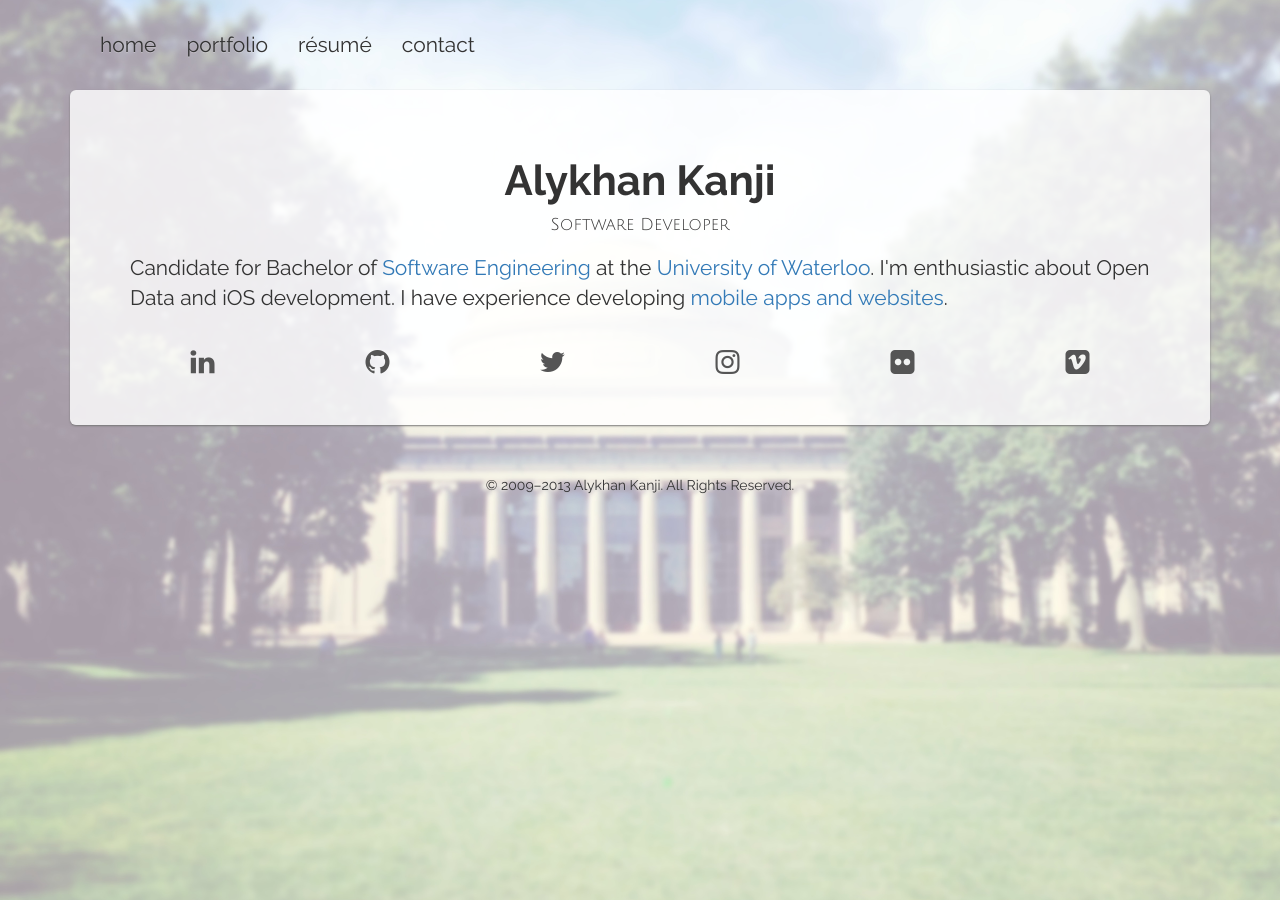
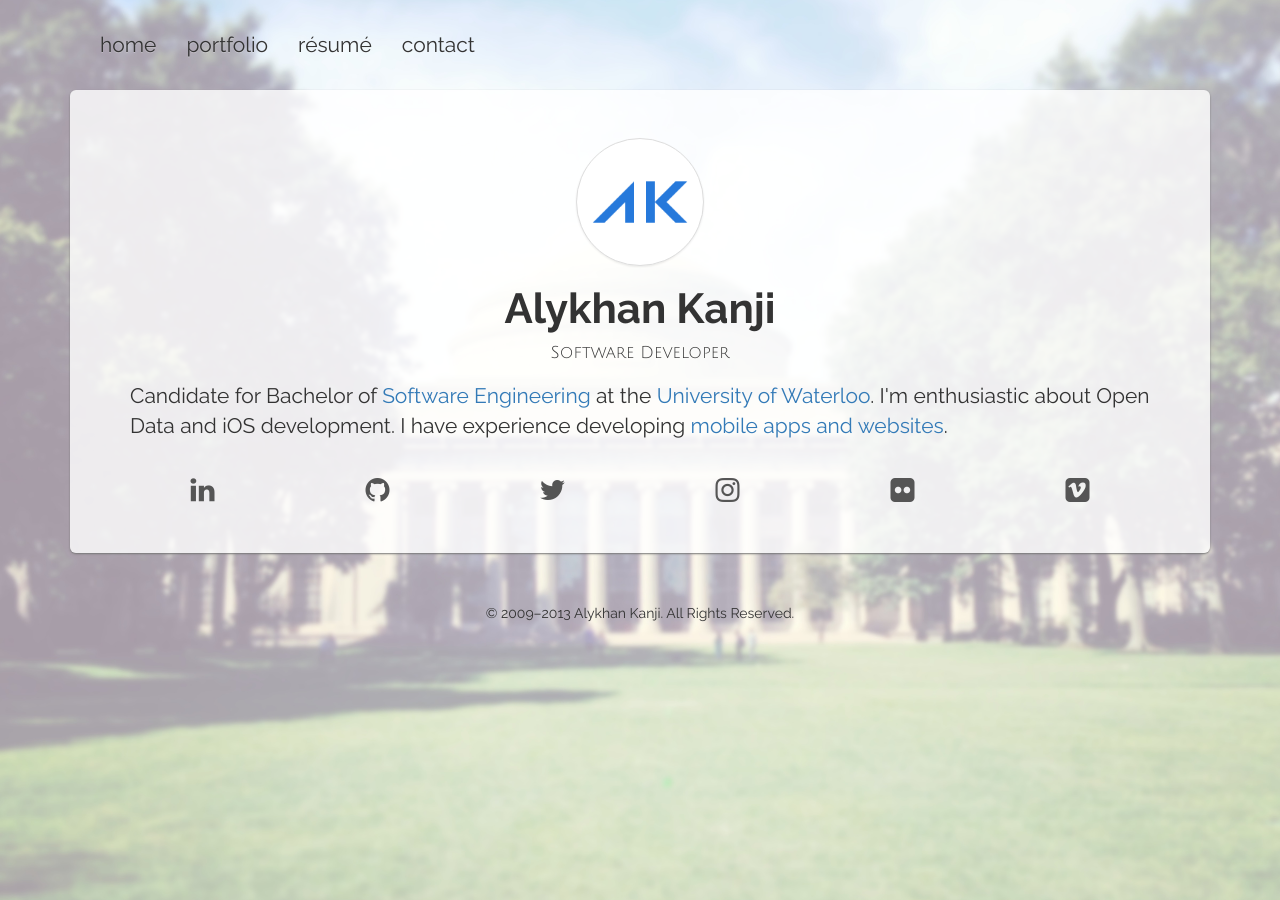
Before and after one commit to alykhank/alykhank.github.io, a Jekyll site: the page built from index.html, in a window 1280 px wide. Built offline with Jekyll 4.4.1, drawn with Linux system fonts in a browser that asks for light colours; nearby versions of some CDN libraries; Markdown is read by kramdown in place of the engine named in the settings; comment, search, counter and statistics services are not loaded.

Commit message:
Add rounded logo on index page

```diff
--- a/index.html
+++ b/index.html
@@ -3,6 +3,7 @@ layout: default
 title: Alykhan Kanji
 ---
 <div class="jumbotron">
+	<img src="{{ site.baseurl }}img/logo.png" alt="Alykhan Kanji" width="128" class="img-circle img-thumbnail center-block">
 	<h1 class="text-center">Alykhan Kanji</h1>
 	<p class="lead text-center subtitle">Software Developer</p>
 	<p>Candidate for Bachelor of <a href="https://uwaterloo.ca/software-engineering/">Software Engineering</a> at the <a href="https://uwaterloo.ca/">University of Waterloo</a>. I'm enthusiastic about Open Data and iOS development. I have experience developing <a href="portfolio.html">mobile apps and websites</a>.</p>
```
Also changed, not shown: img/logo.png (added).
